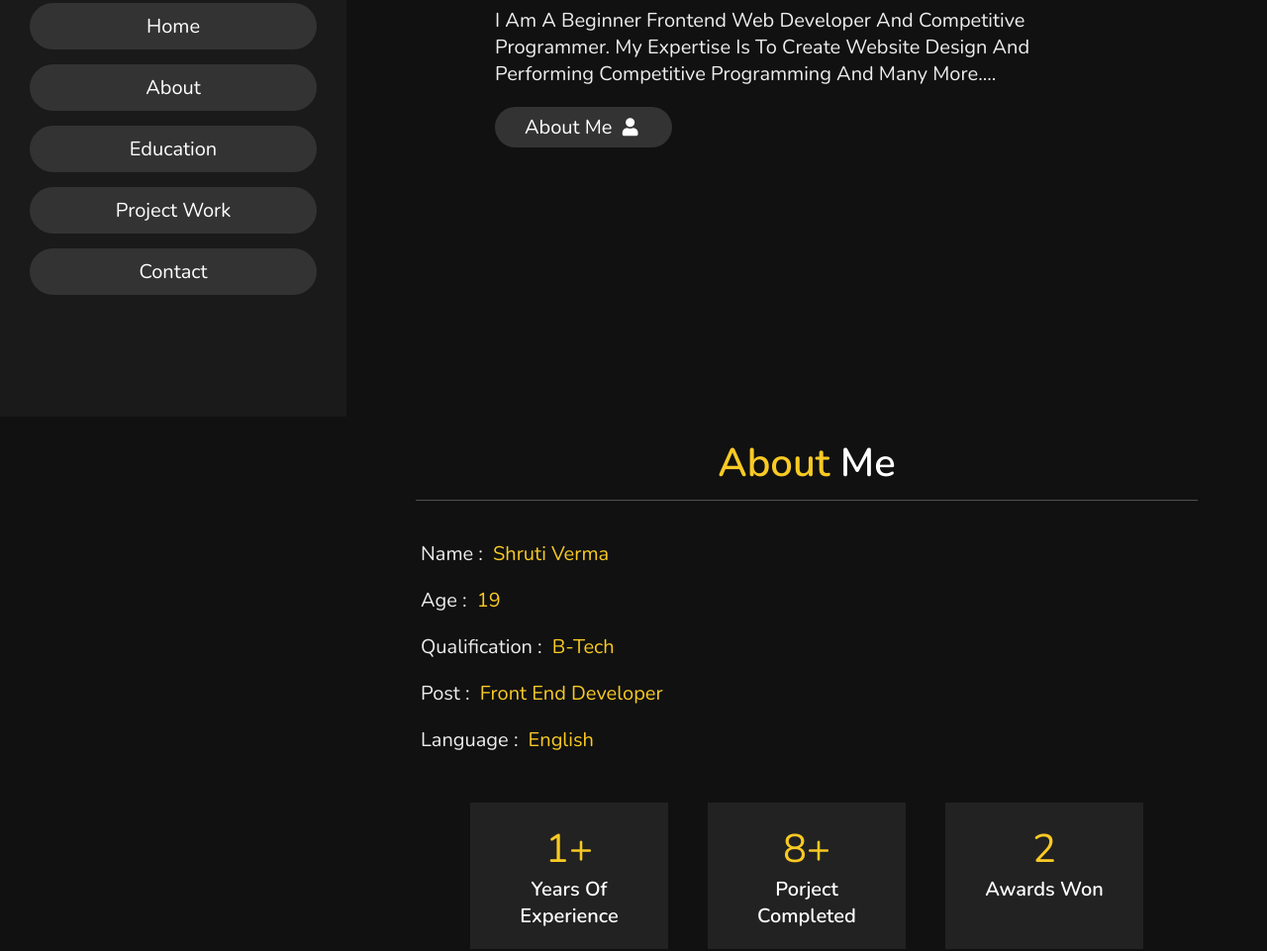
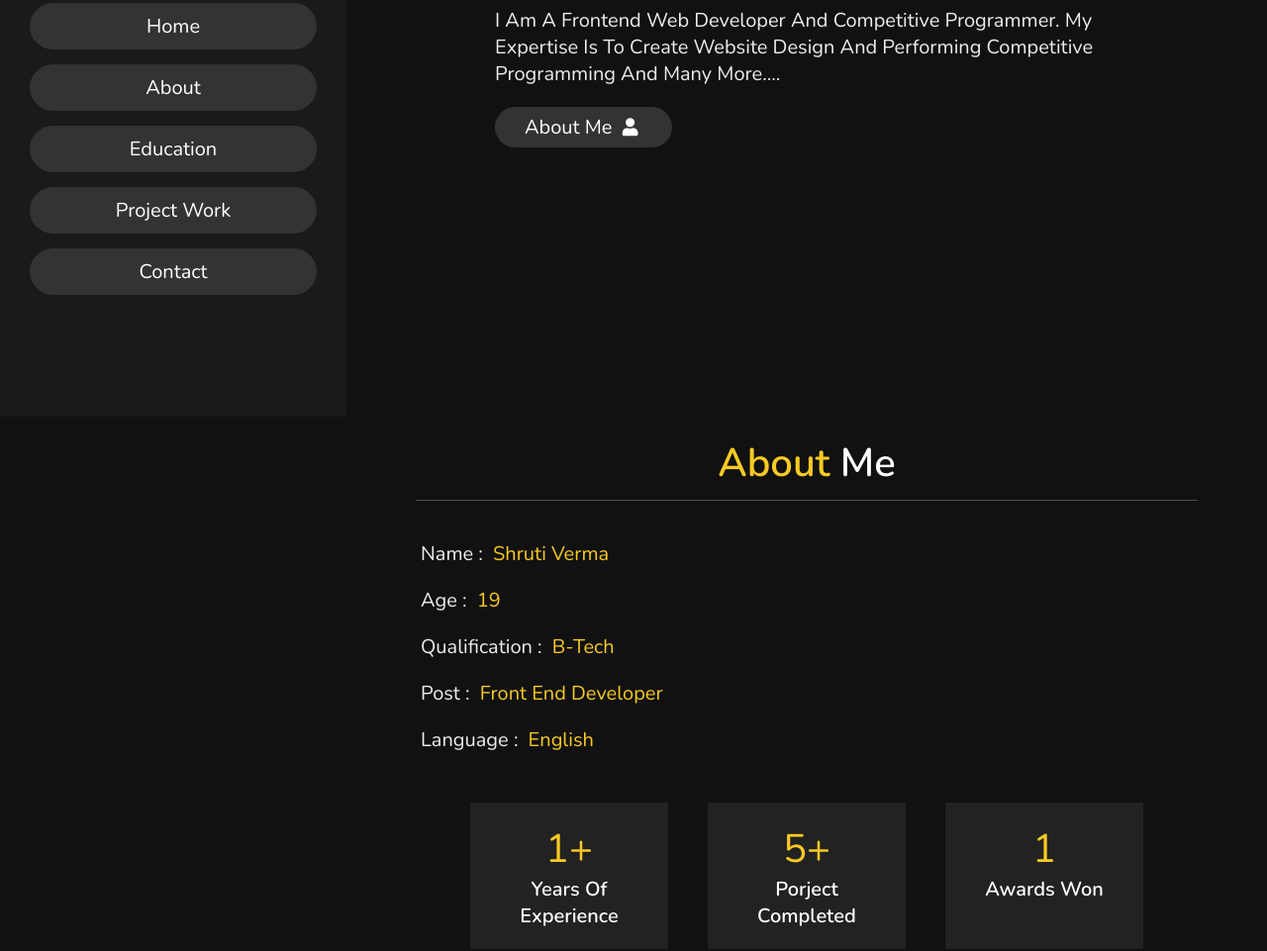
Before and after one commit to VermaShruti-1/portfolio.github.io, a plain HTML site: page index.html in a window 1280 px wide. Shown: the part 379-1340 px from the top of the page at 99% size. Drawn offline with nearby package versions, Linux system fonts and the light colour scheme.

Commit message:
Update index.html

```diff
--- a/index.html
+++ b/index.html
@@ -36,7 +36,7 @@
 
     <h3>HI THERE !</h3>
     <h1>I'M <span>SHRUTI VERMA</span></h1>
-    <p>I am a  beginner frontend web developer and competitive programmer. My expertise is to create website
+    <p>I am a frontend web developer and competitive programmer. My expertise is to create website
         design and performing competitive programming and many more....
     </p>
     <a href="#about"><button class="btn">about me <i class="fas fa-user"></i></button></a>
@@ -64,12 +64,12 @@
         </div>
 
         <div class="box">
-            <span>8+</span>
+            <span>5+</span>
             <h3>porject completed</h3>
         </div>
 
          <div class="box">
-            <span>2</span>
+            <span>1</span>
             <h3>awards won</h3>
         </div>
 
@@ -148,8 +148,8 @@
 
         <div class="info">
             <h3> <i class="fas fa-envelope"></i> shruti262701@gmail.com </h3>
-            <h3> <i class="fas fa-phone"></i> 9555053345 </h3>
-            <h3> <i class="fas fa-phone"></i> 9839787752 </h3>
+            <h3> <i class="fas fa-phone"></i> 9555053315 </h3>
+            <h3> <i class="fas fa-phone"></i> 9839787762 </h3>
             <h3> <i class="fas fa-map-marker-alt"></i> MMMUT College,Grakhpur </h3>
         </div>
 
```
